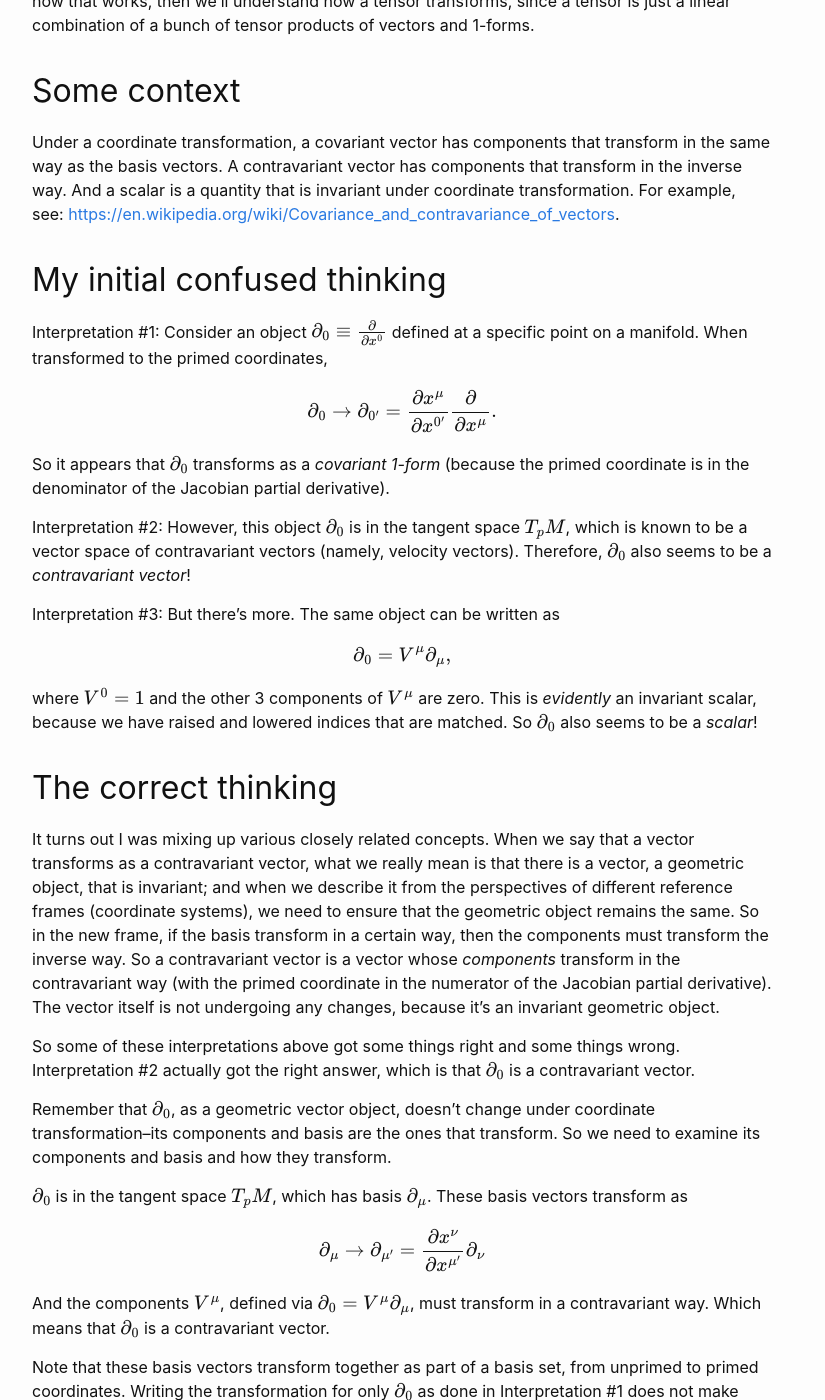
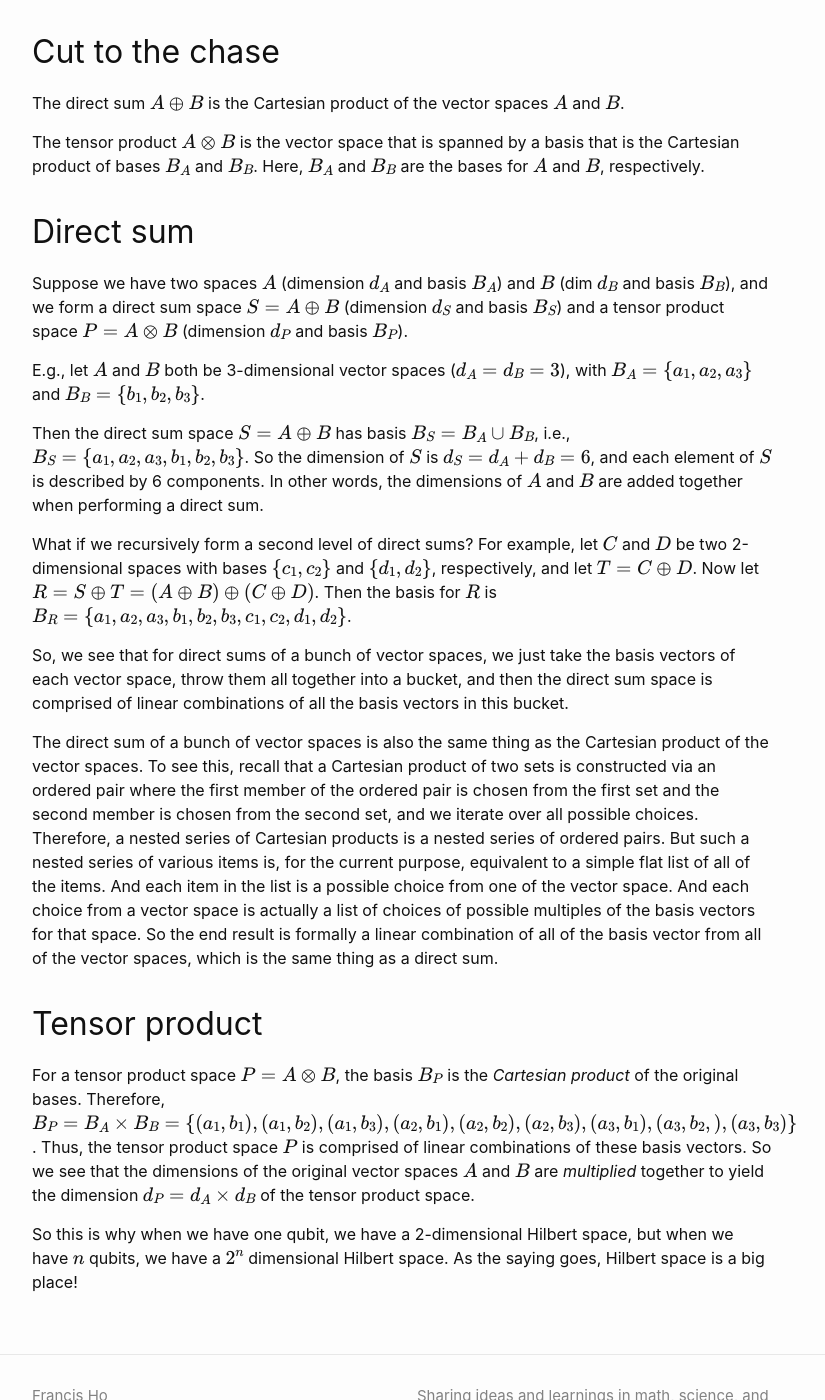
Before and after one commit to sunfishstanford/sunfishstanford.github.io, a Jekyll site: the page built from _posts/2022-12-25-Transforming_tensors.md, in a window 1280 px wide and 1400 px high, scrolled down 353 px. Shown: the whole window, without its empty margins (238-1063 px from the left). Built offline with Jekyll 4.4.1, drawn with Linux system fonts in a browser that asks for light colours; formulas are drawn with MathJax 3; comment, search, counter and statistics services are not loaded; some of the changed text lies outside the part shown.

Commit message:
direct sum and tenso product

```diff
--- a/_posts/2022-12-25-Transforming_tensors.md
+++ b/_posts/2022-12-25-Transforming_tensors.md
@@ -2,92 +2,37 @@
 layout: post
 usemathjax: true
 categories: ['embracing transitory confusion', math, physics]
-title: "Confusion regarding tensors and transformations"
+title: "Direct sum versus tensor product of vector spaces"
 # note: shift-cmd-v to view the markdown view; cmd-k v to view side-by-side, then can do 'toggle preview locking' command in the 3 dots in the preview tab
 ---
 
-I was really getting confused about tensors and covariant versus contravariant transformations, but I think I understand it now, so I'd like to share this in case it's helpful for others.
+I regularly get confused about direct sums versus tensor products if it's been a while since I last thought about the topic, and then I would need to re-remember how things work. So I decided to jot down these notes to save some time in the future. (Note: we are only considering direct sums and tensor products of finite numbers of spaces.)
 
-For simplicity, let's just stick to a contravariant vector and a covariant 1-form. If we understand how that works, then we'll understand how a tensor transforms, since a tensor is just a linear combination of a bunch of tensor products of vectors and 1-forms.
-
-Some context
-------------
-
-Under a coordinate transformation, a covariant vector has components that transform in the same way as the basis vectors. A contravariant vector has components that transform in the inverse way. And a scalar is a quantity that is invariant under coordinate transformation. For example, see: [https://en.wikipedia.org/wiki/Covariance_and_contravariance_of_vectors](https://en.wikipedia.org/wiki/Covariance_and_contravariance_of_vectors){:target="_blank"}.
-
-My initial confused thinking
-----------------------------
-Interpretation #1: Consider an object $$\partial_0 \equiv \frac{\partial}{\partial x^0}$$ defined at a specific point on a manifold. When transformed to the primed coordinates,
-
-$$
-\partial_{0} \rightarrow \partial_{0'} = \frac{\partial x^\mu}{\partial x^{0'}}\frac{\partial}{\partial x^\mu}.
-$$
-
- So it appears that $$\partial_0$$ transforms as a *covariant 1-form* (because the primed coordinate is in the denominator of the Jacobian partial derivative).
-
-Interpretation #2: However, this object $$\partial_0$$ is in the tangent space $$T_pM$$, which is known to be a vector space of contravariant vectors (namely, velocity vectors). Therefore, $$\partial_0$$ also seems to be a *contravariant vector*!
-
-Interpretation #3: But there's more. The same object can be written as
-
-$$\partial_0 = V^\mu \partial_\mu,$$
-
- where $$V^0=1$$ and the other 3 components of $$V^\mu$$ are zero. This is *evidently* an invariant scalar, because we have raised and lowered indices that are matched. So $$\partial_0$$ also seems to be a *scalar*!
-
-The correct thinking
---------------------
-
-It turns out I was mixing up various closely related concepts. When we say that a vector transforms as a contravariant vector, what we really mean is that there is a vector, a geometric object, that is invariant; and when we describe it from the perspectives of different reference frames (coordinate systems), we need to ensure that the geometric object remains the same. So in the new frame, if the basis transform in a certain way, then the components must transform the inverse way. So a contravariant vector is a vector whose *components* transform in the contravariant way (with the primed coordinate in the numerator of the Jacobian partial derivative). The vector itself is not undergoing any changes, because it's an invariant geometric object.
-
-So some of these interpretations above got some things right and some things wrong.  Interpretation #2 actually got the right answer, which is that $$\partial_0$$ is a contravariant vector.
-
-Remember that $$\partial_0$$, as a geometric vector object, doesn't change under coordinate transformation–its components and basis are the ones that transform. So we need to examine its components and basis and how they transform.
-
-$$\partial_0$$ is in the tangent space $$T_pM$$, which has basis $$\partial_\mu$$. These basis vectors transform as
-
-$$
-\partial_{\mu} \rightarrow \partial_{\mu'} = \frac{\partial x^\nu}{\partial x^{\mu'}}\partial_\nu
-$$
-
-And the components $$V^\mu$$, defined via $$\partial_0 = V^\mu \partial_\mu$$, must transform in a contravariant way. Which means that $$\partial_0$$ is a contravariant vector.
-
-Note that these basis vectors transform together as part of a basis set, from unprimed to primed coordinates. Writing the transformation for only $$\partial_0$$ as done in Interpretation #1 does not make sense.
-
-And finally, Interpretation #3 is pretty funny in terms of how it is confused. In
-
-$$\partial_0 = V^\mu \partial_\mu,$$
-
-the subscript $$\mu$$ in $$\partial_\mu$$ is an index into the ordered basis. It is *not* an index into the components of a vector. In particular, this index is used to return a specific vector, whereas an index for a component is used to return a specific real number. And so the Einstein summation notation here is a convenient shorthand to do a linear combination of the basis vectors weighted by the components, and it is *not* a contraction. We write $$\mu$$ as a lowered index to remind ourselves that it needs to be summed in conjunction with the raised index on the component. So the fact that $$\partial_\mu$$ has a lowered index $$\mu$$ *does not* mean that it is a covariant 1-form. There is a nice summary from David Kubiznak's online lecture on Relativity at the Perimeter Institute (see [page 43/95 of the slides](https://pdf.pirsa.org/files/18080039.pdf){:target="_blank"}):
+Cut to the chase
+------
+The direct sum $$A \oplus B$$ is the Cartesian product of the vector spaces $$A$$ and $$B$$.
 
 
-$$
-\mathrm{dx}^\mu\left(\frac{\partial}{\partial x^\nu}\right) = \delta^\mu_\nu.
-$$
-
-This means that the basis vectors for covariant 1-forms eat the basis vectors for contravariant vectors to return delta functions, and this makes it clear that $$\partial_0$$ is a contravariant vector.
-
-To finish this off, recall that a contraction is an inner product calculated via a dot product of covariant and contravariant components, with the indices raised and lowered to help us with bookkeeping, and this pairing of covariant and contravariant components automatically ensures that the contraction is invariant. A linear combination of basis vectors weighted by components, even though it features raised and lowered indices, is *not* invariant.
-
-Summary of learnings
---------------------
-
-1. When we say that a vector transforms as a contravariant or covariant object, what we really mean is that there is a vector, a geometric object, that is invariant. And its components must transform when we change coordinate systems (reference frames) to ensure the vector stays the same.
-
-2. A contravariant vector is a vector whose *components* transform in the contravariant way (with the primed coordinate in the numerator of the Jacobian partial derivative).
-
-3. Basis vectors transform together as part of a basis set, when changing coordinate systems (reference frames). The point is that you'd like to know what the new basis vectors are in the new frame, so you express them in terms of the old basis vectors. So you are *not* saying that any single basis vector is *invariant* in some way.
-
-4. In $$V = V^\mu \partial_\mu,$$ the subscript $$\mu$$ in $$\partial_\mu$$ is an index into the ordered basis. It is *not* an index into the components of a vector.
+The tensor product $$A \otimes B$$ is the vector space that is spanned by a basis that is the Cartesian product of bases $$B_A$$ and $$B_B$$. Here, $$B_A$$ and $$B_B$$ are the bases for $$A$$ and $$B$$, respectively.
 
 
-5. A contraction is an inner product calculated via a dot product of covariant and contravariant components, with the indices raised and lowered to help us with bookkeeping. It is invariant under coordinate transformation, by construction.
 
-6. The linear combination of basis vectors weighted by components, even though it uses a similar looking Einstein summation notation, is *not* invariant.
+Direct sum
+------
+Suppose we have two spaces $$A$$ (dimension $$d_A$$ and basis $$B_A$$) and $$B$$ (dim $$d_B$$ and basis $$B_B$$), and we form a direct sum space $$S=A \oplus B$$ (dimension $$d_S$$ and basis $$B_S$$) and a tensor product space $$P = A \otimes B$$ (dimension $$d_P$$ and basis $$B_P$$).
 
-Useful Links
-------------
+E.g., let $$A$$ and $$B$$ both be 3-dimensional vector spaces ($$d_A = d_B = 3$$), with $$B_A = \{a_1,a_2,a_3\}$$ and $$B_B = \{b_1,b_2,b_3\}$$.
 
-1. David Kubiznak's [course on (General) Relativity](https://pirsa.org/C18021?page=1){:target="_blank"} at the Perimeter Institute, 2018/2019. Starting in Lecture 4, he covers manifolds and a physicist's intro to differential geometry.
+Then the direct sum space $$S=A \oplus B$$ has basis $$B_S = B_A \cup B_B$$, i.e., $$B_S =  \{a_1, a_2, a_3, b_1, b_2, b_3 \}$$. So the dimension of $$S$$ is $$d_S = d_A + d_B = 6$$, and each element of $$S$$ is described by 6 components. In other words, the dimensions of $$A$$ and $$B$$ are added together when performing a direct sum.
 
-2. Sean Carroll's [lecture notes on General Relativity](https://preposterousuniverse.com/wp-content/uploads/grnotes-one.pdf){:target="_blank"} (he also wrote a book on this that is widely used, including by the Kubiznak course above). Eq. (1.26) on pdf page 16 explains how the vector is invariant under Lorentz transform, while its components in some coordinate system need to transform.
+What if we recursively form a second level of direct sums? For example, let $$C$$ and $$D$$ be two 2-dimensional spaces with bases $$\{c_1,c_2\}$$ and $$\{d_1,d_2\}$$, respectively, and let $$T=C \oplus D$$. Now let $$R=S \oplus T = (A \oplus B) \oplus (C \oplus D) $$. Then the basis for $$R$$ is $$B_R = \{ a_1,a_2,a_3,b_1,b_2,b_3,c_1,c_2,d_1,d_2 \}$$.
 
-3. Thanks to @ContraKinta for his [comments](https://math.stackexchange.com/questions/4604169/type-of-tensor-under-transformation-covariant-vector-vs-scalar){:target="_blank"} that corrected my mistake regarding inner product versus linear combination.
+So, we see that for direct sums of a bunch of vector spaces, we just take the basis vectors of each vector space, throw them all together into a bucket, and then the direct sum space is  comprised of linear combinations of all the basis vectors in this bucket.
+
+The direct sum of a bunch of vector spaces is also the same thing as the Cartesian product of the vector spaces. To see this, recall that a Cartesian product of two sets is constructed via an ordered pair where the first member of the ordered pair is chosen from the first set and the second member is chosen from the second set, and we iterate over all possible choices. Therefore, a nested series of Cartesian products is a nested series of ordered pairs. But such a nested series of various items is, for the current purpose, equivalent to a simple flat list of all of the items. And each item in the list is a possible choice from one of the vector space. And each choice from a vector space is actually a list of choices of possible multiples of the basis vectors for that space. So the end result is formally a linear combination of all of the basis vector from all of the vector spaces, which is the same thing as a direct sum.
+
+Tensor product
+--------
+For a tensor product space $$P = A \otimes B$$, the basis $$B_P$$ is the *Cartesian product* of the original bases. Therefore, $$B_P = B_A \times B_B = \{ (a_1,b_1), (a_1,b_2), (a_1,b_3), (a_2,b_1), (a_2,b_2),(a_2,b_3),(a_3,b_1),(a_3,b_2,),(a_3,b_3) \}$$. Thus, the tensor product space $$P$$ is comprised of linear combinations of these basis vectors. So we see that the dimensions of the original vector spaces $$A$$ and $$B$$ are *multiplied* together to yield the dimension $$d_P=d_A \times d_B$$ of the tensor product space.
+
+So this is why when we have one qubit, we have a 2-dimensional Hilbert space, but when we have $$n$$ qubits, we have a $$2^n$$ dimensional Hilbert space. As the saying goes, Hilbert space is a big place!
```
Also changed, not shown: _posts/2023-01-22-TensorProductDirectSum.md (added, +49 -0 lines), _posts/_2023-01-02-holdScienceAccelerate.md (added, +29 -0 lines).
